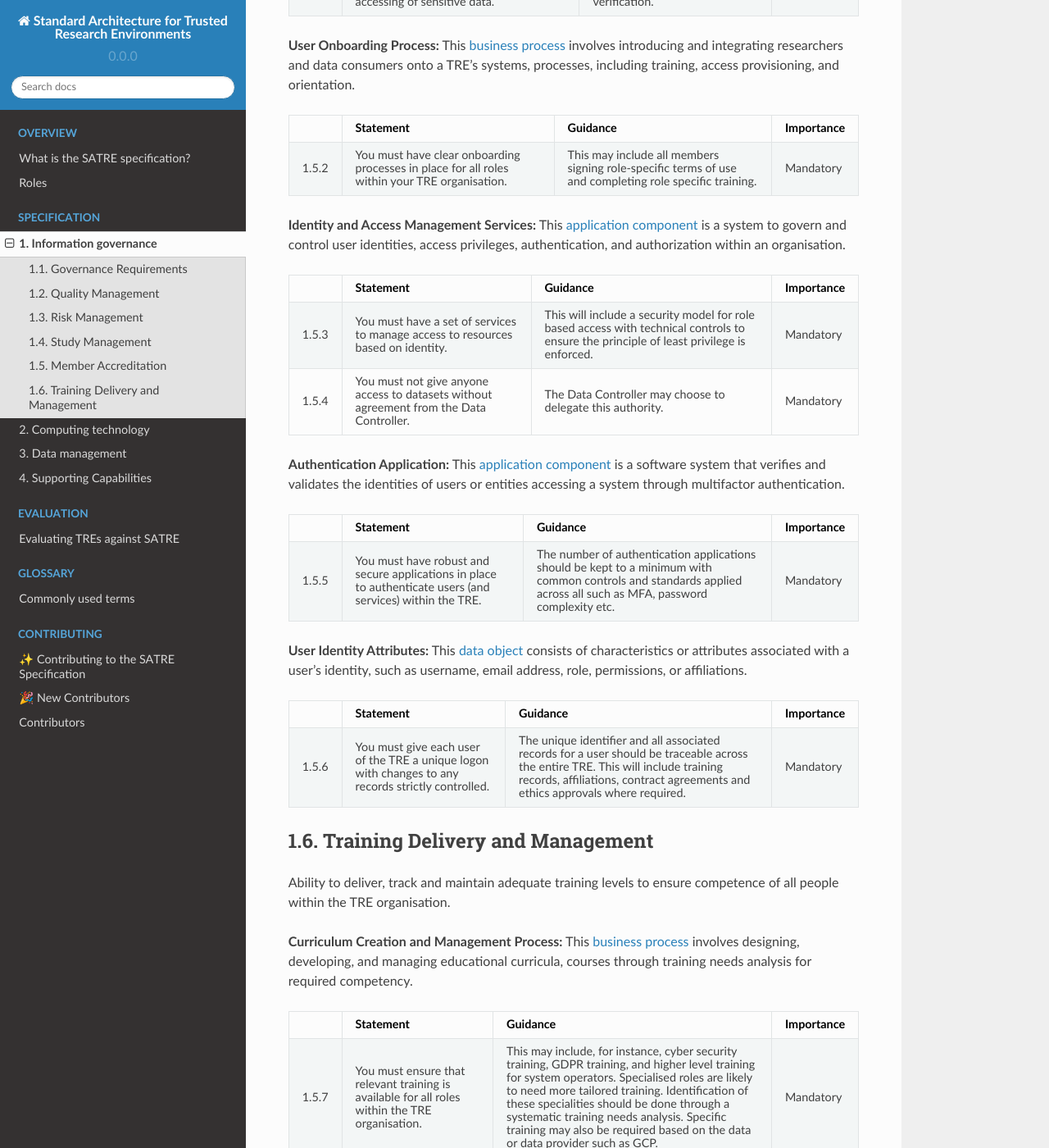
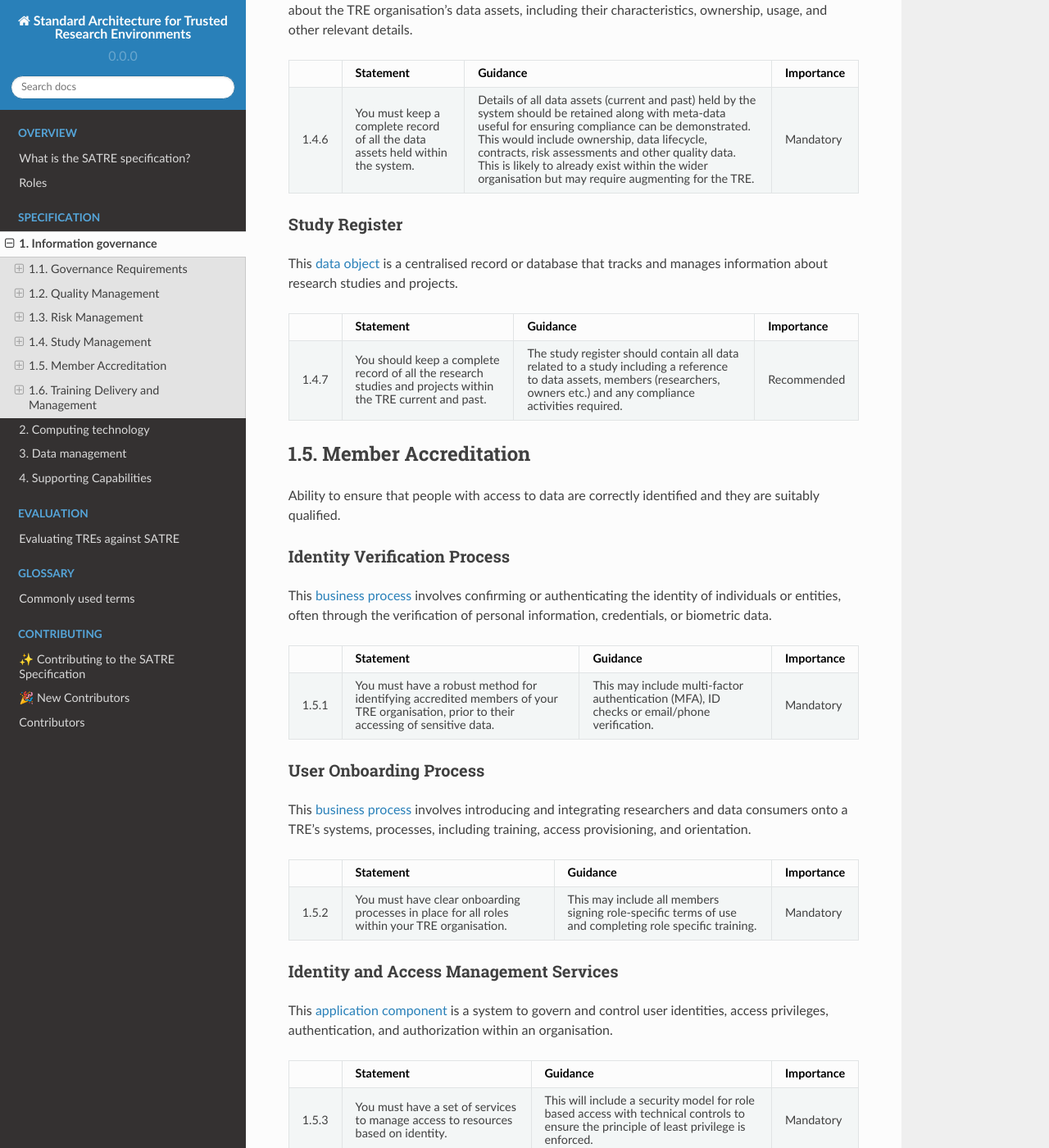
Before and after one commit to sa-tre/satre-specification, a Sphinx documentation site: the page built from docs/source/pillars/information_governance.md, in a window 1280 px wide and 1400 px high, scrolled down 7188 px. Shown: the whole window at 82% size. Built offline with Sphinx 7.4.7 and the Read the Docs theme 2.0.0, drawn with Linux system fonts in a browser that asks for light colours; some of the changed text lies outside the part shown.

Commit message:
:wrench: Switch to headings

````diff
--- a/docs/source/pillars/information_governance.md
+++ b/docs/source/pillars/information_governance.md
@@ -17,7 +17,9 @@ For example, some requirements will arise from national legislation such as GDPR
 
 ## Governance Requirements
 
-**Requirements Gathering and Monitoring:** This {term}`business process <business process>` involves collecting, documenting, and managing the functional and non-functional requirements for the TRE based on the TRE organisation's goals and data assets.
+### Requirements Gathering and Monitoring
+
+This {term}`business process <business process>` involves collecting, documenting, and managing the functional and non-functional requirements for the TRE based on the TRE organisation's goals and data assets.
 
 ```{list-table}
 :header-rows: 1
@@ -35,7 +37,9 @@ For example, some requirements will arise from national legislation such as GDPR
   - Mandatory
 ```
 
-**Controls:** This {term}`business process <business process>` involves measures, safeguards, or mechanisms implemented to manage or mitigate risks and ensure the integrity, confidentiality, availability, and reliability of systems, processes, or data.
+### Controls
+
+This {term}`business process <business process>` involves measures, safeguards, or mechanisms implemented to manage or mitigate risks and ensure the integrity, confidentiality, availability, and reliability of systems, processes, or data.
 
 ```{list-table}
 :header-rows: 1
@@ -51,7 +55,9 @@ For example, some requirements will arise from national legislation such as GDPR
   - Mandatory
 ```
 
-**Resource Allocation Process:** This {term}`business process <business process>` involves assigning, distributing, and managing resources (such as personnel, finances, equipment, or time) within the TRE organisation to meet objectives and priorities effectively.
+### Resource Allocation Process
+
+This {term}`business process <business process>` involves assigning, distributing, and managing resources (such as personnel, finances, equipment, or time) within the TRE organisation to meet objectives and priorities effectively.
 
 ```{list-table}
 :header-rows: 1
@@ -71,7 +77,9 @@ For example, some requirements will arise from national legislation such as GDPR
 
 What the organisation does to measure and control quality of processes, documentation and outputs.
 
-**Document and SOP Management Process:** This {term}`business process <business process>` involves creating, organising, updating, and controlling documents and Standard Operating Procedures (SOPs) within the TRE organisation.
+### Document and SOP Management Process
+
+This {term}`business process <business process>` involves creating, organising, updating, and controlling documents and Standard Operating Procedures (SOPs) within the TRE organisation.
 
 ```{list-table}
 :header-rows: 1
@@ -91,7 +99,9 @@ What the organisation does to measure and control quality of processes, document
   - Mandatory
 ```
 
-**Quality Management Process:** This {term}`business process <business process>` involves the generation and dissemination of reports or dashboards that provide insights and metrics on the performance and effectiveness of quality management processes and activities.
+### Quality Management Process
+
+This {term}`business process <business process>` involves the generation and dissemination of reports or dashboards that provide insights and metrics on the performance and effectiveness of quality management processes and activities.
 
 ```{list-table}
 :header-rows: 1
@@ -107,7 +117,9 @@ What the organisation does to measure and control quality of processes, document
   - Mandatory
 ```
 
-**Internal Audit Process:** This {term}`business process <business process>` involves an independent evaluation process within the TRE organisation that assesses and improves its internal controls, risk management, and governance.
+### Internal Audit Process
+
+This {term}`business process <business process>` involves an independent evaluation process within the TRE organisation that assesses and improves its internal controls, risk management, and governance.
 
 ```{list-table}
 :header-rows: 1
@@ -127,7 +139,9 @@ What the organisation does to measure and control quality of processes, document
   - Mandatory
 ```
 
-**Supplier Management and Monitoring Process:** This {term}`business process <business process>` involves a structured approach to managing and monitoring relationships with external suppliers, vendors and contractors, including selection, contract management and compliance oversight.
+### Supplier Management and Monitoring Process
+
+This {term}`business process <business process>` involves a structured approach to managing and monitoring relationships with external suppliers, vendors and contractors, including selection, contract management and compliance oversight.
 
 ```{list-table}
 :header-rows: 1
@@ -149,7 +163,9 @@ What the organisation does to measure and control quality of processes, document
   - Mandatory
 ```
 
-**Asset Management Process:** This {term}`business process <business process>` involves a systematic approach to acquiring, operating, maintaining, and disposing of assets within an organization, aimed at maximizing their value and minimizing risks.
+### Asset Management Process
+
+This {term}`business process <business process>` involves a systematic approach to acquiring, operating, maintaining, and disposing of assets within an organization, aimed at maximizing their value and minimizing risks.
 
 ```{list-table}
 :header-rows: 1
@@ -166,7 +182,9 @@ What the organisation does to measure and control quality of processes, document
   - Mandatory (where physical assets are in scope)
 ```
 
-**Issue Management Process:** This {term}`business process <business process>` involves a systematic approach to identifying, tracking, resolving, and managing issues or problems that arise within a TRE organisation, aiming to minimize their impact and ensure timely resolution.
+### Issue Management Process
+
+This {term}`business process <business process>` involves a systematic approach to identifying, tracking, resolving, and managing issues or problems that arise within a TRE organisation, aiming to minimize their impact and ensure timely resolution.
 
 ```{list-table}
 :header-rows: 1
@@ -186,7 +204,9 @@ What the organisation does to measure and control quality of processes, document
   - Mandatory
 ```
 
-**Quality Management Data:** This {term}`data object <data object>` consists of data, including training records and configuration data, collected and used to monitor, evaluate, and improve the quality of processes, or services within the TRE organisation.
+### Quality Management Data
+
+This {term}`data object <data object>` consists of data, including training records and configuration data, collected and used to monitor, evaluate, and improve the quality of processes, or services within the TRE organisation.
 
 ```{list-table}
 :header-rows: 1
@@ -203,7 +223,9 @@ What the organisation does to measure and control quality of processes, document
   - Recommended
 ```
 
-**Quality Management System Application:** This {term}`application component <application component>` is a software application or platform used to manage and automate quality management processes, including document control, corrective actions, audits, and performance tracking.
+### Quality Management System Application
+
+This {term}`application component <application component>` is a software application or platform used to manage and automate quality management processes, including document control, corrective actions, audits, and performance tracking.
 
 ```{list-table}
 :header-rows: 1
@@ -224,7 +246,9 @@ What the organisation does to measure and control quality of processes, document
 
 What the organisation does to ensure information risk is measured and managed to an acceptable level.
 
-**Risk Assessment Process:** This {term}`business process <business process>` involves the systematic evaluation and analysis of potential risks, threats, or vulnerabilities, including their likelihood, potential impact, and the effectiveness of existing controls or mitigation measures.
+### Risk Assessment Process
+
+This {term}`business process <business process>` involves the systematic evaluation and analysis of potential risks, threats, or vulnerabilities, including their likelihood, potential impact, and the effectiveness of existing controls or mitigation measures.
 
 ```{list-table}
 :header-rows: 1
@@ -244,7 +268,9 @@ What the organisation does to ensure information risk is measured and managed to
   - Mandatory
 ```
 
-**Risk Treatment Process:** This {term}`business process <business process>` involves the selection and implementation of strategies, controls, or measures to manage or mitigate identified risks, such as risk avoidance, risk transfer, risk reduction, or risk acceptance.
+### Risk Treatment Process
+
+This {term}`business process <business process>` involves the selection and implementation of strategies, controls, or measures to manage or mitigate identified risks, such as risk avoidance, risk transfer, risk reduction, or risk acceptance.
 
 ```{list-table}
 :header-rows: 1
@@ -260,7 +286,9 @@ What the organisation does to ensure information risk is measured and managed to
   - Mandatory
 ```
 
-**Risk Ownership Process:** This {term}`business process <business process>` involves the assignment of responsibility and accountability to individuals or entities for managing and mitigating specific risks within the TRE organisation.
+### Risk Ownership Process
+
+This {term}`business process <business process>` involves the assignment of responsibility and accountability to individuals or entities for managing and mitigating specific risks within the TRE organisation.
 
 ```{list-table}
 :header-rows: 1
@@ -285,7 +313,9 @@ What the organisation does to ensure information risk is measured and managed to
 
 What the organisation does to create and maintain research projects and work packages within the TRE.
 
-**Study Onboarding Process:** This {term}`business process <business process>` involves onboarding or initiating a research study, including setting up necessary infrastructure, obtaining approvals, and defining protocols or methodologies.
+### Study Onboarding Process
+
+This {term}`business process <business process>` involves onboarding or initiating a research study, including setting up necessary infrastructure, obtaining approvals, and defining protocols or methodologies.
 
 ```{list-table}
 :header-rows: 1
@@ -301,7 +331,9 @@ What the organisation does to create and maintain research projects and work pac
   - Mandatory
 ```
 
-**Compliance Checking Process:** This {term}`business process <business process>` involves verifying and ensuring adherence to applicable laws, regulations, standards, or internal policies within the TRE organisation.
+### Compliance Checking Process
+
+This {term}`business process <business process>` involves verifying and ensuring adherence to applicable laws, regulations, standards, or internal policies within the TRE organisation.
 
 ```{list-table}
 :header-rows: 1
@@ -322,7 +354,9 @@ What the organisation does to create and maintain research projects and work pac
   - Mandatory
 ```
 
-**Study Closure Process:** This {term}`business process <business process>` involves the formal conclusion of a research study or project, including final data analysis, reporting, documentation, and archiving.
+### Study Closure Process
+
+This {term}`business process <business process>` involves the formal conclusion of a research study or project, including final data analysis, reporting, documentation, and archiving.
 
 ```{list-table}
 :header-rows: 1
@@ -338,7 +372,9 @@ What the organisation does to create and maintain research projects and work pac
   - Mandatory
 ```
 
-**Study Management Portal:** This {term}`application component <application component>` is an online platform that provides centralised access to manage research studies including onboarding studies, control of access and administration of compliance tasks.
+### Study Management Portal
+
+This {term}`application component <application component>` is an online platform that provides centralised access to manage research studies including onboarding studies, control of access and administration of compliance tasks.
 
 ```{list-table}
 :header-rows: 1
@@ -355,7 +391,9 @@ What the organisation does to create and maintain research projects and work pac
   - Optional
 ```
 
-**Data Asset Register:** This {term}`data object <data object>` is a database or other electronic record that documents and manages information about the TRE organisation's data assets, including their characteristics, ownership, usage, and other relevant details.
+### Data Asset Register
+
+This {term}`data object <data object>` is a database or other electronic record that documents and manages information about the TRE organisation's data assets, including their characteristics, ownership, usage, and other relevant details.
 
 ```{list-table}
 :header-rows: 1
@@ -373,7 +411,9 @@ What the organisation does to create and maintain research projects and work pac
   - Mandatory
 ```
 
-**Study Register:** This {term}`data object <data object>` is a centralised record or database that tracks and manages information about research studies and projects.
+### Study Register
+
+This {term}`data object <data object>` is a centralised record or database that tracks and manages information about research studies and projects.
 
 ```{list-table}
 :header-rows: 1
@@ -393,7 +433,9 @@ What the organisation does to create and maintain research projects and work pac
 
 Ability to ensure that people with access to data are correctly identified and they are suitably qualified.
 
-**Identity Verification Process:** This {term}`business process <business process>` involves confirming or authenticating the identity of individuals or entities, often through the verification of personal information, credentials, or biometric data.
+### Identity Verification Process
+
+This {term}`business process <business process>` involves confirming or authenticating the identity of individuals or entities, often through the verification of personal information, credentials, or biometric data.
 
 ```{list-table}
 :header-rows: 1
@@ -409,7 +451,9 @@ Ability to ensure that people with access to data are correctly identified and t
   - Mandatory
 ```
 
-**User Onboarding Process:** This {term}`business process <business process>` involves introducing and integrating researchers and data consumers onto a TRE's systems, processes, including training, access provisioning, and orientation.
+### User Onboarding Process
+
+This {term}`business process <business process>` involves introducing and integrating researchers and data consumers onto a TRE's systems, processes, including training, access provisioning, and orientation.
 
 ```{list-table}
 :header-rows: 1
@@ -425,7 +469,9 @@ Ability to ensure that people with access to data are correctly identified and t
   - Mandatory
 ```
 
-**Identity and Access Management Services:** This {term}`application component <application component>` is a system to govern and control user identities, access privileges, authentication, and authorization within an organisation.
+### Identity and Access Management Services
+
+This {term}`application component <application component>` is a system to govern and control user identities, access privileges, authentication, and authorization within an organisation.
 
 ```{list-table}
 :header-rows: 1
@@ -445,7 +491,9 @@ Ability to ensure that people with access to data are correctly identified and t
   - Mandatory
 ```
 
-**Authentication Application:** This {term}`application component <application component>` is a software system that verifies and validates the identities of users or entities accessing a system through multifactor authentication.
+### Authentication Application
+
+This {term}`application component <application component>` is a software system that verifies and validates the identities of users or entities accessing a system through multifactor authentication.
 
 ```{list-table}
 :header-rows: 1
@@ -461,7 +509,9 @@ Ability to ensure that people with access to data are correctly identified and t
   - Mandatory
 ```
 
-**User Identity Attributes:** This {term}`data object <data object>` consists of characteristics or attributes associated with a user's identity, such as username, email address, role, permissions, or affiliations.
+### User Identity Attributes
+
+This {term}`data object <data object>` consists of characteristics or attributes associated with a user's identity, such as username, email address, role, permissions, or affiliations.
 
 ```{list-table}
 :header-rows: 1
@@ -482,7 +532,9 @@ Ability to ensure that people with access to data are correctly identified and t
 
 Ability to deliver, track and maintain adequate training levels to ensure competence of all people within the TRE organisation.
 
-**Curriculum Creation and Management Process:** This {term}`business process <business process>` involves designing, developing, and managing educational curricula, courses through training needs analysis for required competency.
+### Curriculum Creation and Management Process
+
+This {term}`business process <business process>` involves designing, developing, and managing educational curricula, courses through training needs analysis for required competency.
 
 ```{list-table}
 :header-rows: 1
@@ -511,7 +563,9 @@ Ability to deliver, track and maintain adequate training levels to ensure compet
   - Mandatory
 ```
 
-**Certification Management Process:** This {term}`business process <business process>` involves managing and overseeing certifications or qualifications held by individuals or entities, including tracking expiry dates, renewals, and compliance requirements.
+### Certification Management Process
+
+This {term}`business process <business process>` involves managing and overseeing certifications or qualifications held by individuals or entities, including tracking expiry dates, renewals, and compliance requirements.
 
 ```{list-table}
 :header-rows: 1
@@ -531,7 +585,9 @@ Ability to deliver, track and maintain adequate training levels to ensure compet
   - Recommended
 ```
 
-**Learning Management System:** This {term}`application component <application component>` is a software platform or application that facilitates the administration, delivery, and tracking of educational or training programs, often including course materials, assessments, and learner progress tracking.
+### Learning Management System
+
+This {term}`application component <application component>` is a software platform or application that facilitates the administration, delivery, and tracking of educational or training programs, often including course materials, assessments, and learner progress tracking.
 
 ```{list-table}
 :header-rows: 1
@@ -547,7 +603,9 @@ Ability to deliver, track and maintain adequate training levels to ensure compet
   - Optional
 ```
 
-**Courses Data:** This {term}`data object <data object>` consists of information or data associated with educational courses, including course materials and syllabi, assessments.
+### Courses Data
+
+This {term}`data object <data object>` consists of information or data associated with educational courses, including course materials and syllabi, assessments.
 
 ```{list-table}
 :header-rows: 1
````
Also changed, not shown: docs/source/pillars/computing_technology.md (+39 -13 lines), docs/source/pillars/data_management.md (+17 -9 lines), docs/source/pillars/supporting.md (+12 -4 lines).
